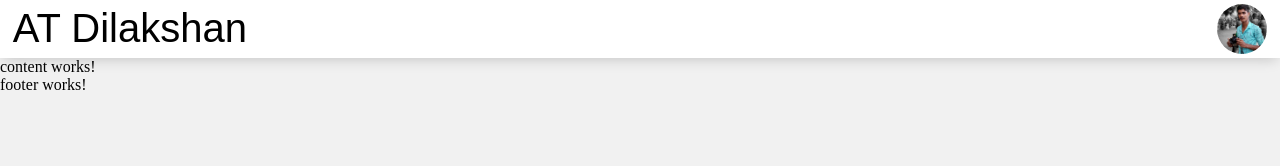
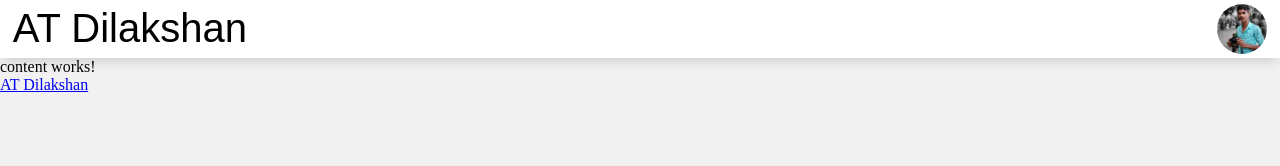
Before and after one commit to atdilakshan/image-gallery, an Angular app: page / in a window 1280 px wide. Shown: the top 166 px of the page. Built offline with nearby package versions, Linux system fonts and the light colour scheme; a web font is replaced by a local one.

Commit message:
added footer link

```diff
--- a/angular.json
+++ b/angular.json
@@ -91,6 +91,9 @@
             ],
             "scripts": []
           }
+        },
+        "deploy": {
+          "builder": "angular-cli-ghpages:deploy"
         }
       }
     }
--- a/package.json
+++ b/package.json
@@ -27,6 +27,7 @@
     "@angular/cli": "~15.2.4",
     "@angular/compiler-cli": "^15.2.0",
     "@types/jasmine": "~4.3.0",
+    "angular-cli-ghpages": "^1.0.5",
     "jasmine-core": "~4.5.0",
     "karma": "~6.4.0",
     "karma-chrome-launcher": "~3.1.0",
--- a/src/app/components/footer/footer.component.html
+++ b/src/app/components/footer/footer.component.html
@@ -1 +1 @@
-<p>footer works!</p>
+<a href="https://atdilakshan.github.io/">AT Dilakshan</a>
```
Also changed, not shown: 1 other file (tests, documents, lock files or other folders).
